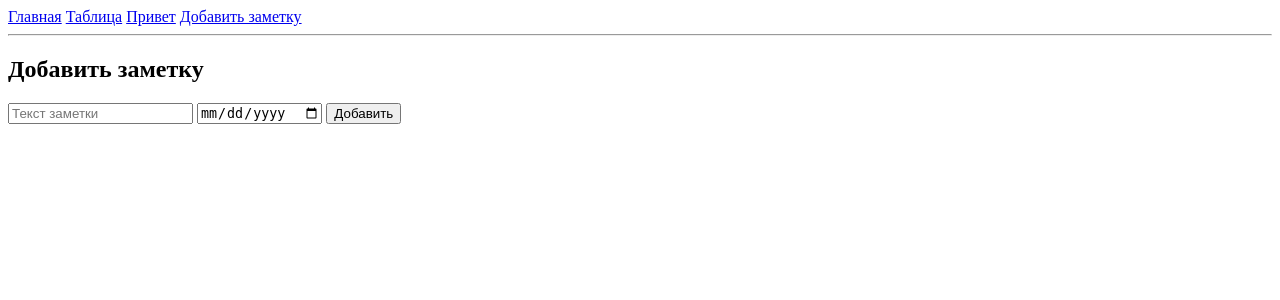
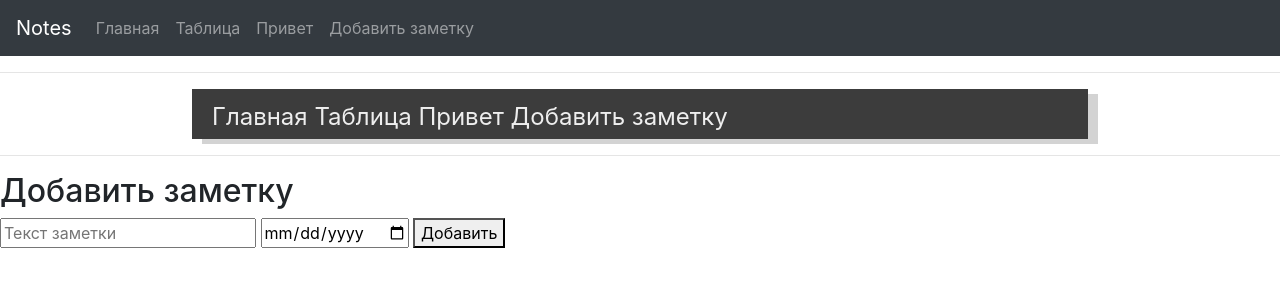
Before and after one commit to Amankaium/notes, a Flask app: page /add in a window 1280 px wide. Shown: the top 300 px of the page. Run offline with Flask 2, Linux system fonts and the light colour scheme; some libraries are stand-ins or nearby versions.

Commit message:
added static and bootstrap

```diff
--- a/app.py
+++ b/app.py
@@ -14,11 +14,9 @@ def hello(user_name):
     user_name = user_name.capitalize()
     return render_template("hello.html", user_name=user_name)
 
-
 @app.route("/add")
 def add():
     return render_template("add.html")
-
 
 @app.route("/add-note", methods=["POST"])
 def add_note():
--- /dev/null
+++ b/static/note.css
@@ -0,0 +1,14 @@
+#menu {
+    height: 50px;
+    width: 70%;
+    color: #eee;
+    background-color: #3c3c3c;
+    font-size: 24px;
+    margin: 0 15vw;
+    padding: 10px 20px;
+    box-shadow: 10px 5px lightgrey;
+}
+
+div > a {
+    color: #eee
+}
--- a/templates/base.html
+++ b/templates/base.html
@@ -4,9 +4,42 @@
     <meta charset="UTF-8">
     <meta name="viewport" content="width=device-width, initial-scale=1.0">
     <title>{% block title %}Notes{% endblock %}</title>
+    <link rel="stylesheet" href="https://stackpath.bootstrapcdn.com/bootstrap/4.4.1/css/bootstrap.min.css" integrity="sha384-Vkoo8x4CGsO3+Hhxv8T/Q5PaXtkKtu6ug5TOeNV6gBiFeWPGFN9MuhOf23Q9Ifjh" crossorigin="anonymous">
+    <link rel="stylesheet" href="{{ url_for('static', filename='note.css') }}">
+    <script src="https://stackpath.bootstrapcdn.com/bootstrap/4.4.1/js/bootstrap.min.js" integrity="sha384-wfSDF2E50Y2D1uUdj0O3uMBJnjuUD4Ih7YwaYd1iqfktj0Uod8GCExl3Og8ifwB6" crossorigin="anonymous"></script>
+    {% block staticfiles %}
+    {% endblock %}
 </head>
 <body>
-    <div>
+    <nav class="navbar navbar-expand-md bg-dark navbar-dark">
+        <!-- Brand -->
+        <a class="navbar-brand" href="#">Notes</a>
+
+        <!-- Toggler/collapsibe Button -->
+        <button class="navbar-toggler" type="button" data-toggle="collapse" data-target="#collapsibleNavbar">
+          <span class="navbar-toggler-icon"></span>
+        </button>
+
+        <!-- Navbar links -->
+        <div class="collapse navbar-collapse" id="collapsibleNavbar">
+          <ul class="navbar-nav">
+            <li class="nav-item">
+                <a class="nav-link" href="{{ url_for('index') }}">Главная</a>
+            </li>
+            <li class="nav-item">
+                <a class="nav-link" href="{{ url_for('table') }}">Таблица</a>
+            </li>
+            <li class="nav-item">
+                <a class="nav-link" href="{{ url_for('hello', user_name='аноним') }}">Привет</a>
+            </li>
+            <li class="nav-item">
+                <a class="nav-link" href="{{ url_for('add') }}">Добавить заметку</a>
+            </li>
+          </ul>
+        </div>
+      </nav>
+    <hr>
+    <div id="menu">
         <a href="{{ url_for('index') }}">Главная</a>
         <a href="{{ url_for('table') }}">Таблица</a>
         <a href="{{ url_for('hello', user_name='аноним') }}">Привет</a>
--- a/templates/index.html
+++ b/templates/index.html
@@ -1,4 +1,10 @@
 {% extends 'base.html' %}
+
+{% block staticfile %}
+<script src="https://code.jquery.com/jquery-3.4.1.slim.min.js" integrity="sha384-J6qa4849blE2+poT4WnyKhv5vZF5SrPo0iEjwBvKU7imGFAV0wwj1yYfoRSJoZ+n" crossorigin="anonymous"></script>
+<script src="https://cdn.jsdelivr.net/npm/popper.js@1.16.0/dist/umd/popper.min.js" integrity="sha384-Q6E9RHvbIyZFJoft+2mJbHaEWldlvI9IOYy5n3zV9zzTtmI3UksdQRVvoxMfooAo" crossorigin="anonymous"></script>
+{% endblock %}
+
 
 {% block content %}
     <div>Сайт для заметок</div>
```
